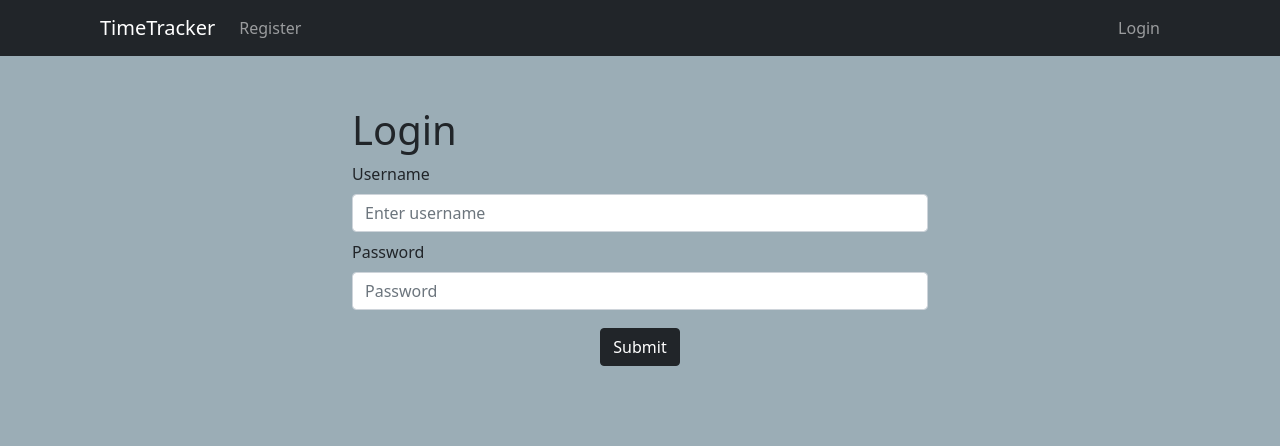
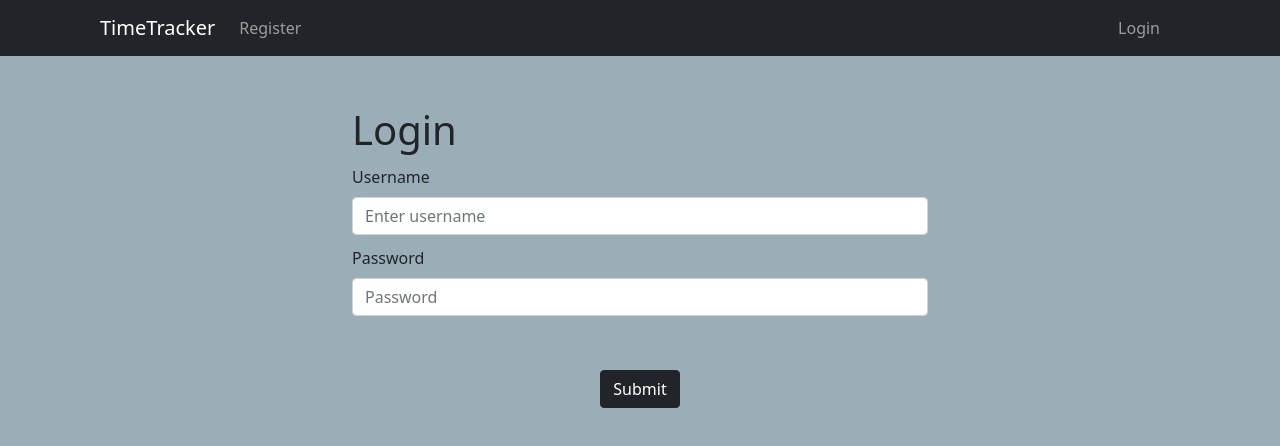
Before and after one commit to MeganPaffrath/time-tracker, a React (Create React App) app in the folder frontend/: page /login in a window 1280 px wide. Shown: the top 446 px of the page. Built offline with nearby package versions, Linux system fonts and the light colour scheme; no server answers.

Commit message:
format error

```diff
--- a/frontend/src/components/other/ErrorMesage.jsx
+++ b/frontend/src/components/other/ErrorMesage.jsx
@@ -3,15 +3,36 @@ import React from 'react'
 // bootstrap
 import 'bootstrap/dist/css/bootstrap.min.css';
 import { Button } from 'react-bootstrap';
+import { XCircleFill, ArrowLeft, XSquareFill, X } from 'react-bootstrap-icons';
 
-const styles = {
+const errorStyle = {
+  boxSizing: 'border-box',
   width: '100%',
-};
+  backgroundColor: '#C16E70',
+  border: '2px solid #8F3D3F',
+  borderRadius: '3px',
+  textAlign: 'center',
+  marginTop: '0.5rem',
+  marginBottom: '0.5rem',
+  padding: '5px 0'
+}
+
+const blankStyle = {
+  boxSizing: 'border-box',
+  width: '100%',
+  border: '2px solid transparent',
+  textAlign: 'center',
+  marginTop: '0.5rem',
+  marginBottom: '0.5rem',
+  padding: '5px 0'
+}
 
 export default function ErrorMsg({message, resetError}) {
   return (
-    <div className="error-notice" style={styles}>
-      <Button variant="dark" onClick={resetError}>x</Button> Error: {message}
-    </div>
+    (message) ? (
+      <p style={errorStyle}>Error: {message}</p>
+    ) : ( <p style={blankStyle}>&nbsp;</p>)
+
+
   )
 }
--- a/frontend/src/components/pages/LogSelector.jsx
+++ b/frontend/src/components/pages/LogSelector.jsx
@@ -51,11 +51,11 @@ export default function LogsSelector( { view, setView, setActivityView, month, s
           { (view === 'month' ? (
             <div>
               <Button className="month-selector" variant="dark" size="sm" onClick={() => changeTimeView(month, year, -1)}>
-                <ArrowLeft className="month-selector-icon"/>
+                <ArrowLeft className="button-icon"/>
               </Button >
               <h1 className="month-text">{monthFromDate(month)} {year}</h1>
               <Button className="month-selector" variant="dark" size="sm" onClick={() => changeTimeView(month, year, 1)}>
-                <ArrowRight className="month-selector-icon"/>
+                <ArrowRight className="button-icon"/>
               </Button>
             </div>
           ) : '')}
--- a/frontend/src/components/pages/Login.jsx
+++ b/frontend/src/components/pages/Login.jsx
@@ -63,6 +63,7 @@ export default function Login() {
               <Form.Label>Password</Form.Label>
               <Form.Control type="password" placeholder="Password" onChange={e => setPassword(e.target.value)}/>
             </Form.Group>
+            <ErrorMessage message={error} />
             <center>
             <Button variant="dark" type="submit">
               Submit
@@ -70,9 +71,6 @@ export default function Login() {
             </center>
           </Form>
         </div>
-        { (error) ? (
-            <ErrorMessage message={error} resetError={() => setError(undefined)}/>
-          ) : '' }
       </Row>
     </Container>
   )
--- a/frontend/src/components/pages/Register.jsx
+++ b/frontend/src/components/pages/Register.jsx
@@ -82,14 +82,12 @@ export default function Register() {
             <Form.Control type="password" placeholder="Verify Password" onChange={e => setVerifyPassword(e.target.value)}/>
           </Form.Group>
           <center>
+          <ErrorMessage message={error} />
           <Button variant="dark" type="submit">
             Submit
           </Button>
           </center>
         </Form>
-        { (error) ? (
-          <ErrorMessage message={error} resetError={() => setError(undefined)}/>
-        ) : '' }
       </div>
     </Row>
   </Container>
--- a/frontend/src/components/pages/TimeLogger.jsx
+++ b/frontend/src/components/pages/TimeLogger.jsx
@@ -112,7 +112,9 @@ export default function TimeLogger({ update, setUpdate }) {
   return (
     <section className="time-logger-component">
       <div className="form-box">
-        <h1>Start Logging!</h1>
+        <center>
+          <h1>Start Logging!</h1>
+        </center>
         { (activity === "new") ? (
           <div>
             <Form onSubmit={newAct}>
@@ -169,6 +171,7 @@ export default function TimeLogger({ update, setUpdate }) {
               <Form.Label>Minutes</Form.Label>
               <Form.Control type="number" min="0" max="60" onChange={e => updateMinutes(e.target.value)}/>
             </Form.Group>
+            <ErrorMessage message={error} />
             <center>
               <Button variant="dark" type="submit">
                 Submit
@@ -178,9 +181,6 @@ export default function TimeLogger({ update, setUpdate }) {
           </div>
         )}
       </div>
-      { (error) ? (
-            <ErrorMessage message={error} resetError={() => setError(undefined)}/>
-          ) : '' }
     </section>
   )
 }
--- a/frontend/src/index.css
+++ b/frontend/src/index.css
@@ -44,6 +44,10 @@ body .btn {
 }
 
 /* FORMS */
+.form-group {
+  padding-top: 0.2rem;
+}
+
 .form-group .form-control {
   margin-bottom: 0.5rem;
 }
@@ -59,7 +63,7 @@ body .btn {
 }
 
 .form-box button {
-  margin: 10px 5px;
+  margin: 0 10px;
 }
 
 body svg {
@@ -109,7 +113,7 @@ td {
   margin: -1rem 0.7rem 0 0.7rem;
 }
 
-.month-selector-icon {
+.button-icon {
   margin-top: -0.2rem;
 }
 
@@ -134,4 +138,8 @@ td {
   form {
     padding: 0 5px;
   }
+
+  section {
+    padding: 10px 0;
+  }
 }
```
